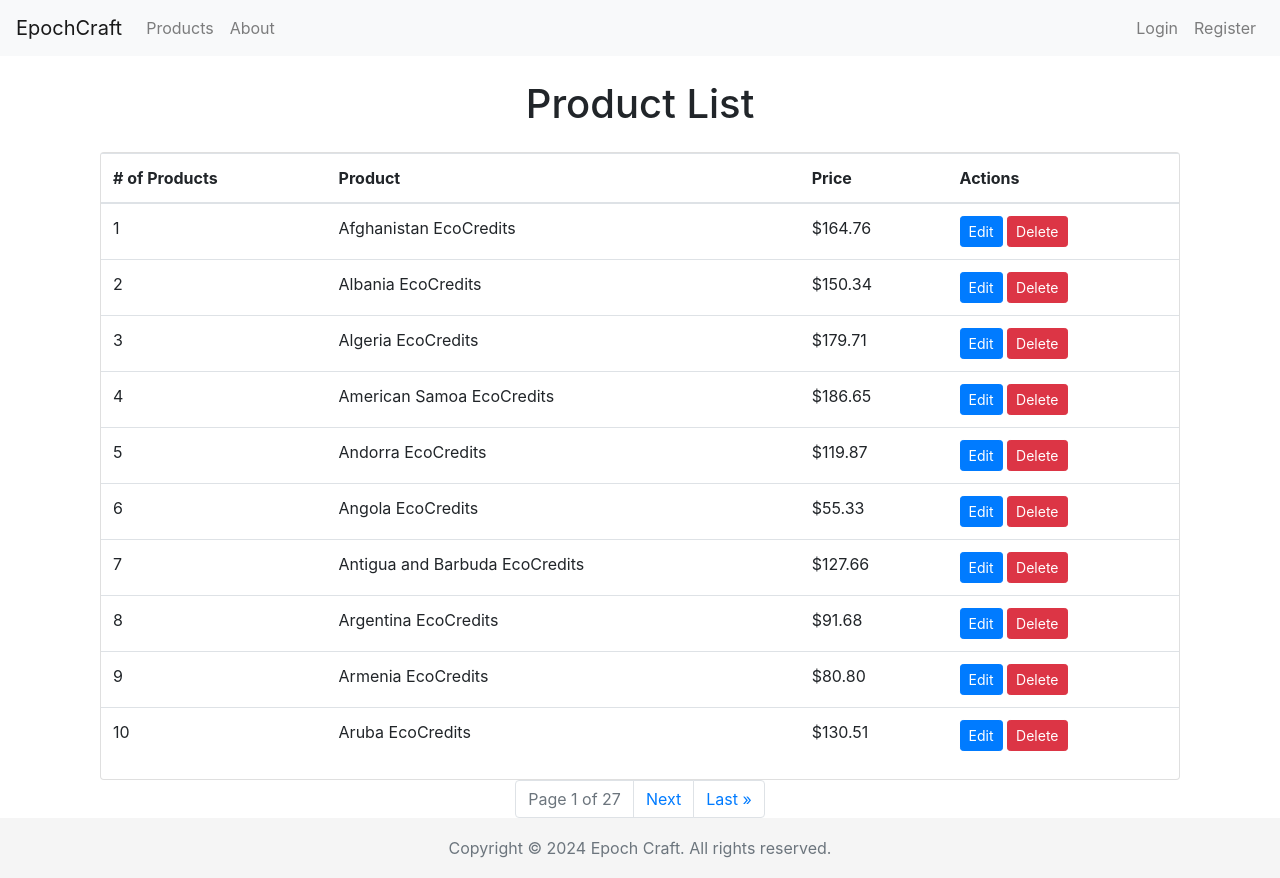
After one commit to limy93/solo_assignment, a Django app: page /management/products/ in a window 1280 px wide. The commit adds this page. Run offline with Django 5.2, Linux system fonts and the light colour scheme; data comes from the database, SQL or seed files in the repository; some libraries are stand-ins or nearby versions.

Commit message:
To check layout

```diff
--- a/cc_app/settings.py
+++ b/cc_app/settings.py
@@ -58,7 +58,7 @@ ROOT_URLCONF = 'cc_shop.urls'
 TEMPLATES = [
     {
         'BACKEND': 'django.template.backends.django.DjangoTemplates',
-        'DIRS': [],
+        'DIRS': [os.path.join(BASE_DIR, 'templates')],
         'APP_DIRS': True,
         'OPTIONS': {
             'context_processors': [
--- a/cc_shop/models.py
+++ b/cc_shop/models.py
@@ -56,27 +56,9 @@ class Purchase(models.Model):
     def __str__(self):
         return f'{self.user.username} purchased {self.quantity} x {self.product.type} for {self.product.country.country_name} at ${self.product.price} each'
 
-class Profile(models.Model):
-    user = models.OneToOneField(User, on_delete=models.CASCADE, related_name='profile')
-    bio = models.TextField(null=True, blank=True)
-    location = models.CharField(max_length=100, null=True, blank=True)
-    phone_number = models.CharField(max_length=15, null=True, blank=True)
-    # Additional fields can be added here
-
-    def __str__(self):
-        return f"{self.user.username}'s Profile"
-
-# Create or update a Profile automatically whenever a User instance is created or updated
-@receiver(post_save, sender=User)
-def create_or_update_user_profile(sender, instance, created, **kwargs):
-    if created:
-        Profile.objects.create(user=instance)
-    else:
-        instance.profile.save()
-
 class Cart(models.Model):
-    user = models.OneToOneField(User, on_delete=models.CASCADE, related_name='cart')
-    created_at = models.DateTimeField(auto_now_add=True)
+    user = models.ForeignKey(User, on_delete=models.CASCADE)
+    active = models.BooleanField(default=True)
 
 class CartItem(models.Model):
     cart = models.ForeignKey(Cart, on_delete=models.CASCADE, related_name='items')
--- /dev/null
+++ b/cc_shop/templates/product_list.html
@@ -0,0 +1,49 @@
+{% extends 'base.html' %}
+
+{% block content %}
+<div class="container mt-4">
+    <h1 class="text-center mb-4">Product List</h1>
+    <div class="card">
+        <table class="table table-hover">
+            <thead>
+                <tr>
+                    <th># of Products</th>
+                    <th>Product</th>
+                    <th>Price</th>
+                    <th>Actions</th>
+                </tr>
+            </thead>
+            <tbody>
+                {% for product in products %}
+                <tr>
+                    <td>{{ forloop.counter }}</td>
+                    <td>{{ product.country }} EcoCredits</td>
+                    <td>${{ product.price }}</td>
+                    <td>
+                        <a href="{% url 'edit_product' product.id %}" class="btn btn-primary btn-sm">Edit</a>
+                        <a href="{% url 'delete_product' product.id %}" class="btn btn-danger btn-sm">Delete</a>
+                    </td>
+                </tr>
+                {% empty %}
+                <tr><td colspan="4">No products found.</td></tr>
+                {% endfor %}
+            </tbody>
+        </table>
+    </div>
+
+    <!-- Pagination controls -->
+    <nav aria-label="Page navigation">
+        <ul class="pagination justify-content-center">
+            {% if products.has_previous %}
+                <li class="page-item"><a class="page-link" href="?page=1">&laquo; First</a></li>
+                <li class="page-item"><a class="page-link" href="?page={{ products.previous_page_number }}">Previous</a></li>
+            {% endif %}
+            <li class="page-item disabled"><a class="page-link" href="#">Page {{ products.number }} of {{ products.paginator.num_pages }}</a></li>
+            {% if products.has_next %}
+                <li class="page-item"><a class="page-link" href="?page={{ products.next_page_number }}">Next</a></li>
+                <li class="page-item"><a class="page-link" href="?page={{ products.paginator.num_pages }}">Last &raquo;</a></li>
+            {% endif %}
+        </ul>
+    </nav>
+</div>
+{% endblock %}
--- a/cc_shop/urls.py
+++ b/cc_shop/urls.py
@@ -11,7 +11,6 @@ urlpatterns = [
     path('accounts/logout/', auth_views.LogoutView.as_view(next_page=reverse_lazy('logout_page')), name='logout'),
     path('register/', views.register, name='register'),
     path('dashboard/', views.dashboard, name='dashboard'),
-    path('profile/', views.profile, name='profile'),
     path('products/', views.list_products, name='list_products'),
     path('products/<str:product_id>/', views.product_detail, name='product_detail'),
     path('products/purchase/<int:product_id>/', views.purchase_product, name='purchase_product'),
@@ -26,6 +25,12 @@ urlpatterns = [
     path('logout_page/', views.logout_page, name='logout_page'),
     path('checkout/', views.checkout, name='checkout'),
 
+    # Admin product management URLs
+    path('management/products/', views.product_list, name='product_list'),
+    path('management/products/add/', views.add_product, name='add_product'),
+    path('management/products/edit/<int:product_id>/', views.edit_product, name='edit_product'),
+    path('management/products/delete/<int:product_id>/', views.delete_product, name='delete_product'),
+
     # Password reset URLs
     path('password_reset/', auth_views.PasswordResetView.as_view(template_name='registration/password_reset.html'), name='password_reset'),
     path('password_reset/done/', auth_views.PasswordResetDoneView.as_view(template_name='registration/password_reset_done.html'), name='password_reset_done'),
--- a/cc_shop/views.py
+++ b/cc_shop/views.py
@@ -1,7 +1,7 @@
 from django.shortcuts import get_object_or_404, redirect, render
 from django.contrib.auth import login, logout
 from django.contrib.auth.decorators import login_required
-from .forms import LoginForm, RegisterForm, ProfileForm  # Assume these forms are defined
+from .forms import LoginForm, RegisterForm, ProductForm
 from .models import Cart, CartItem, ElectricConsumption, Product, Purchase, User
 from django.db.models import Sum, Count, F
 from django.utils import timezone
@@ -25,29 +25,25 @@ def about(request):
     return render(request, 'about.html')
 
 def register(request):
+    # Check if the user is already logged in
+    if request.user.is_authenticated:
+        messages.info(request, "You are already registered and logged in.")
+        return redirect('dashboard')  # Redirect them to the dashboard or a similar appropriate page
+
     if request.method == 'POST':
         form = RegisterForm(request.POST)
         if form.is_valid():
             user = form.save()
-            login(request, user)  # Make sure the import and function call are correct
+            login(request, user)  # Automatically log in the new user
             return redirect('dashboard')
     else:
         form = RegisterForm()
-    return render(request, 'registration/register.html', {'form': form})  # Updated path here
+
+    return render(request, 'registration/register.html', {'form': form})
 
 def password_reset(request):
     # Implementation would go here, typically sending an email
     return render(request, 'password_reset.html')
-
-def profile(request):
-    if request.method == 'POST':
-        form = ProfileForm(request.POST, instance=request.user)
-        if form.is_valid():
-            form.save()
-            return redirect('profile')
-    else:
-        form = ProfileForm(instance=request.user)
-    return render(request, 'profile.html', {'form': form})
 
 def list_products(request):
     products = Product.objects.all()
@@ -172,7 +168,11 @@ def add_to_cart(request, product_id):
     return redirect('cart_detail')
 
 def cart_detail(request):
-    cart = get_object_or_404(Cart, user=request.user)  # Get the user's cart
+    try:
+        cart = Cart.objects.get(user=request.user, active=True)  # Ensure that 'active' flag is checked if applicable
+    except Cart.DoesNotExist:
+        cart = None  # Optionally create a new cart here if one should always exist
+
     return render(request, 'cart_detail.html', {'cart': cart})
 
 @login_required
@@ -256,9 +256,43 @@ def checkout(request):
     else:
         return render(request, 'checkout.html', {'cart': cart})
 
-@login_required
-def delete_user(request, user_id):
-    user = get_object_or_404(User, pk=user_id)
-    user.delete()
-    messages.success(request, 'User successfully deleted.')
-    return redirect('dashboard')
+def product_list(request):
+    all_products = Product.objects.all()
+    paginator = Paginator(all_products, 10)
+
+    page_number = request.GET.get('page')
+    try:
+        products = paginator.page(page_number)
+    except PageNotAnInteger:
+        products = paginator.page(1)
+    except EmptyPage:
+        products = paginator.page(paginator.num_pages)
+
+    return render(request, 'product_list.html', {'products': products})
+
+def add_product(request):
+    if request.method == 'POST':
+        form = ProductForm(request.POST)
+        if form.is_valid():
+            form.save()
+            return redirect('product_list')
+    else:
+        form = ProductForm()
+    return render(request, 'add_product.html', {'form': form})
+
+def edit_product(request, product_id):
+    product = get_object_or_404(Product, id=product_id)
+    if request.method == 'POST':
+        form = ProductForm(request.POST, instance=product)
+        if form.is_valid():
+            form.save()
+            return redirect('product_list')  # Make sure you redirect to the correct URL
+    else:
+        form = ProductForm(instance=product)
+
+    return render(request, 'edit_product.html', {'form': form})
+
+def delete_product(request, product_id):
+    product = get_object_or_404(Product, id=product_id)
+    product.delete()
+    return redirect('product_list')
```
Also changed, not shown: cc_shop/forms.py (+4 -4 lines), cc_shop/templates/add_product.html (added, +26 -0 lines), cc_shop/templates/dashboard.html (+18 -9 lines), cc_shop/templates/edit_product.html (added, +26 -0 lines), cc_shop/templates/registration/register.html (+26 -6 lines), cc_shop/migrations/0003_remove_cart_created_at_cart_active_alter_cart_user_and_more.py (added), db.sqlite3.
